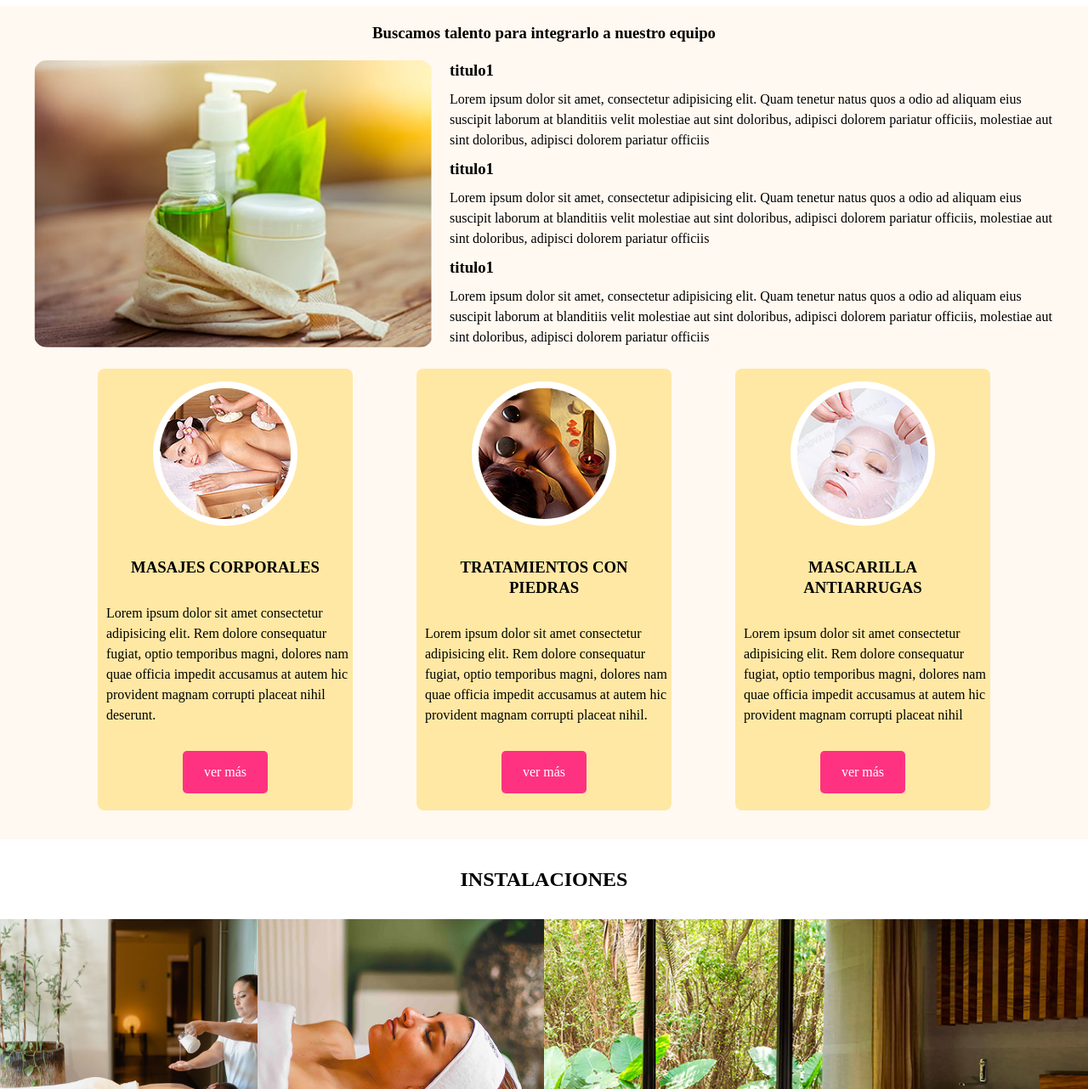
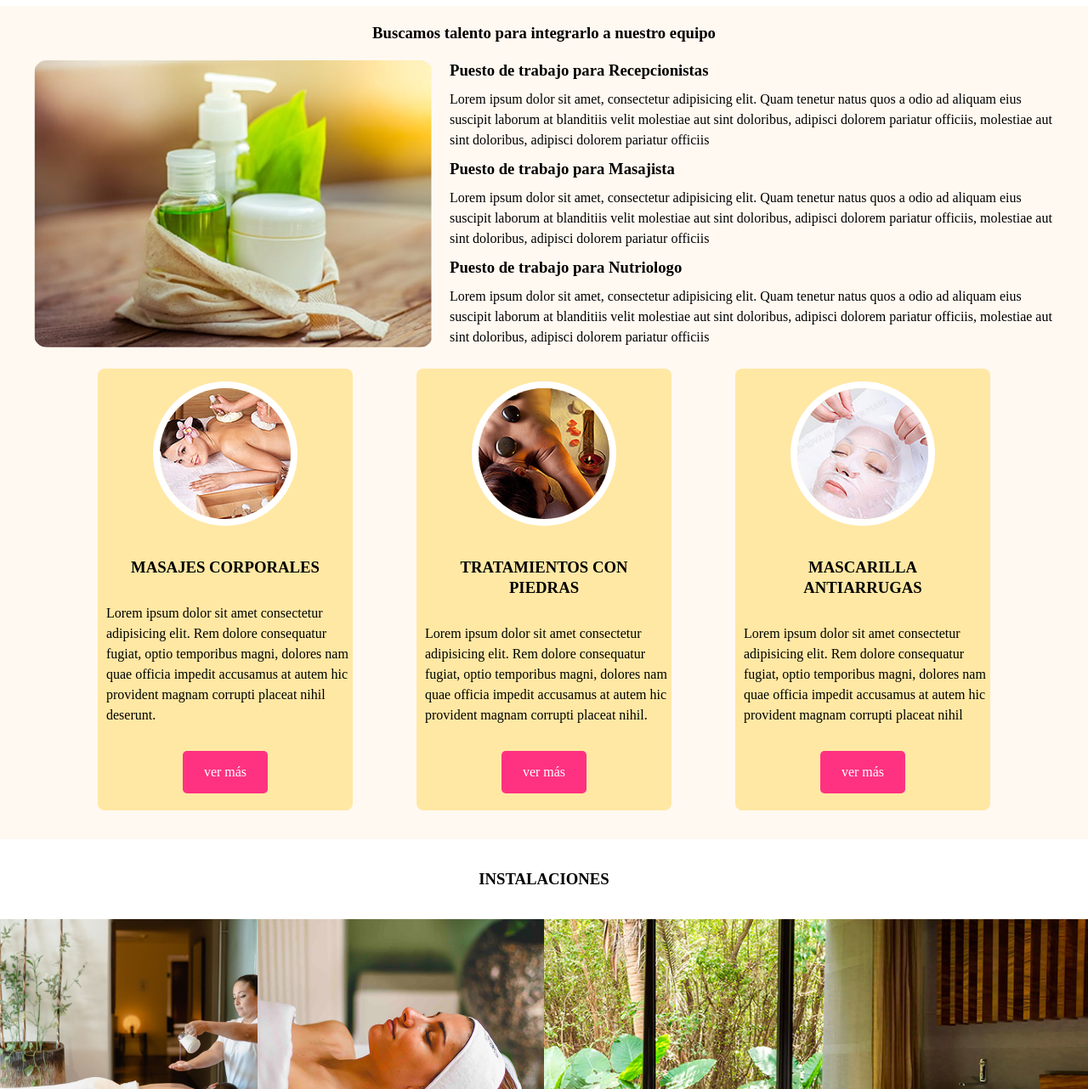
Before and after one commit to WilliamAGM2001/P-gina.spa, a plain HTML site: page index.html in a window 1280 px wide. Shown: the part 1169-2451 px from the top of the page at 85% size. Drawn offline with Linux system fonts and the light colour scheme; a script that the page names is missing.

Commit message:
index.html

```diff
--- a/index.html
+++ b/index.html
@@ -68,11 +68,11 @@
     <img src="imagenes/fotoaromatizante.jpg" alt="">
   </figure>
   <div class="txttalento">
-<h3>titulo1</h3>
+<h3>Puesto de trabajo para Recepcionistas</h3>
 <p>Lorem ipsum dolor sit amet, consectetur adipisicing elit. Quam tenetur natus quos a odio ad aliquam eius suscipit laborum at blanditiis velit molestiae aut sint doloribus, adipisci dolorem pariatur officiis, molestiae aut sint doloribus, adipisci dolorem pariatur officiis</p>
-<h3>titulo1</h3>
+<h3>Puesto de trabajo para Masajista</h3>
 <p>Lorem ipsum dolor sit amet, consectetur adipisicing elit. Quam tenetur natus quos a odio ad aliquam eius suscipit laborum at blanditiis velit molestiae aut sint doloribus, adipisci dolorem pariatur officiis, molestiae aut sint doloribus, adipisci dolorem pariatur officiis</p>
-<h3>titulo1</h3>
+<h3>Puesto de trabajo para Nutriologo</h3>
 <p>Lorem ipsum dolor sit amet, consectetur adipisicing elit. Quam tenetur natus quos a odio ad aliquam eius suscipit laborum at blanditiis velit molestiae aut sint doloribus, adipisci dolorem pariatur officiis, molestiae aut sint doloribus, adipisci dolorem pariatur officiis</p>
   </div>
 </section>
@@ -109,7 +109,7 @@
 <br>
 
 <section class="blanco">
-  <h2 class="medio">INSTALACIONES</h2>
+  <h3 class="medio">INSTALACIONES</h3>
 <section class="instalaciones">
   <div class="izquierda">
   <div class="arriba" >
```
